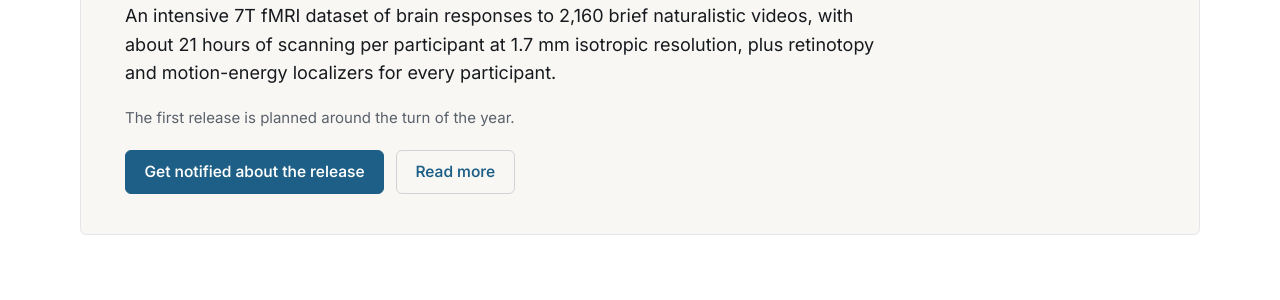
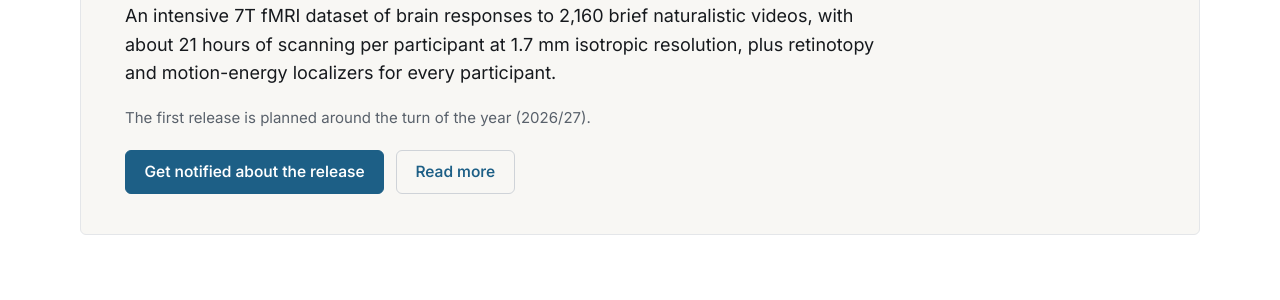
Before and after one commit to tknapen/tknapen.github.io, a Jekyll site: the page built from index.html, in a window 1280 px wide and 900 px high, scrolled down 1860 px. Shown: the part 152-452 px from the top of the window. Built offline with Jekyll 4.4.1, drawn with Linux system fonts in a browser that asks for light colours.

Commit message:
Date the Arrow of Time release line; README: add pubname when someone joins
Co-Authored-By: Claude Opus 5.5 <noreply@anthropic.com>
Claude-Session: https://claude.ai/code/session_01RESkudxKKgTcMWv5G8utnc

```diff
--- a/_data/lab.yml
+++ b/_data/lab.yml
@@ -62,6 +62,6 @@ aot:
     An intensive 7T fMRI dataset of brain responses to 2,160 brief naturalistic
     videos, with about 21 hours of scanning per participant at 1.7 mm isotropic
     resolution, plus retinotopy and motion-energy localizers for every participant.
-  release: The first release is planned around the turn of the year.
+  release: The first release is planned around the turn of the year (2026/27).
   signup: https://forms.gle/BMmfyWEZKL7vU5Va9
   post: /2026/04/24/AOT.html
```
Also changed, not shown: README.md.
